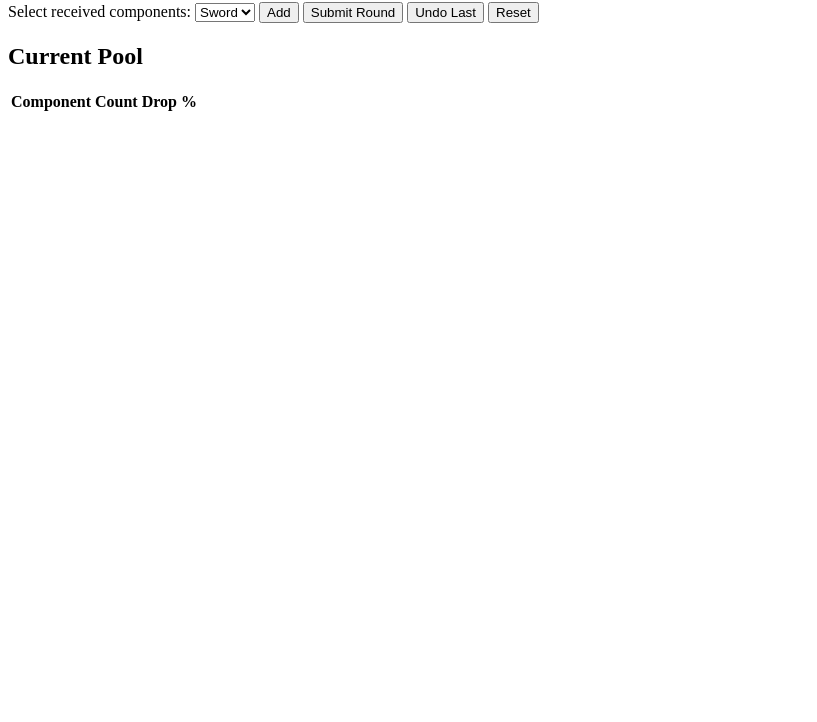
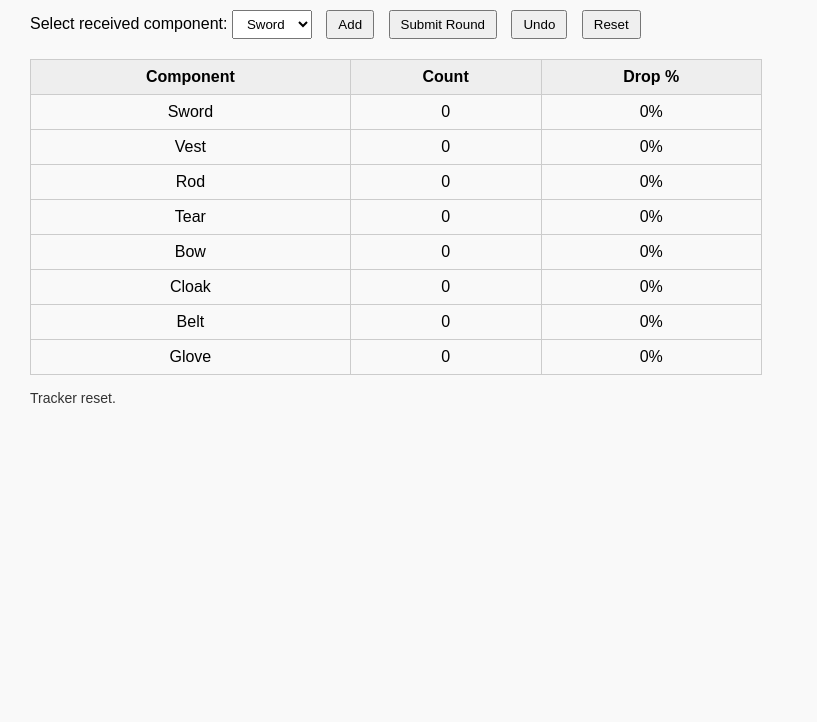
Before and after one commit to mac8787/tft-drop-tracker, a plain HTML site: page index.html in a window 1280 px wide. Shown: the part 78-800 px from the top of the page, without its empty margins (0-817 px from the left). Drawn offline with Linux system fonts and the light colour scheme.

Commit message:
Add files via upload

```diff
--- a/index.html
+++ b/index.html
@@ -4,13 +4,49 @@
 <head>
   <meta charset="UTF-8">
   <title>TFT Component Drop Tracker</title>
-    <link rel="stylesheet" href="style.css">
+  <meta name="viewport" content="width=device-width, initial-scale=1.0">
+  <style>
+    body {
+      font-family: Arial, sans-serif;
+      margin: 30px;
+      background-color: #f9f9f9;
+    }
+    h1 {
+      color: #333;
+    }
+    .controls {
+      margin-bottom: 20px;
+    }
+    select, button {
+      margin-right: 10px;
+      padding: 5px 10px;
+    }
+    table {
+      border-collapse: collapse;
+      width: 60%;
+    }
+    th, td {
+      border: 1px solid #ccc;
+      padding: 8px;
+      text-align: center;
+    }
+    th {
+      background-color: #eee;
+    }
+    .log {
+      margin-top: 15px;
+      font-size: 14px;
+      color: #333;
+    }
+  </style>
 </head>
 <body>
+
 <h1>TFT Component Drop Tracker</h1>
-    <div>
-        <label for="components">Select received components:</label>
-        <select id="componentSelect">
+
+<div class="controls">
+  <label for="component">Select received component:</label>
+  <select id="component">
     <option value="Sword">Sword</option>
     <option value="Vest">Vest</option>
     <option value="Rod">Rod</option>
@@ -20,20 +56,96 @@
     <option value="Belt">Belt</option>
     <option value="Glove">Glove</option>
   </select>
-        <button onclick="addComponent()">Add</button>
-        <button onclick="submitRound()">Submit Round</button>
-        <button onclick="undoLastRound()">Undo Last</button>
-        <button onclick="resetTracker()">Reset</button>
+  <button id="addBtn">Add</button>
+  <button id="submitBtn">Submit Round</button>
+  <button id="undoBtn">Undo</button>
+  <button id="resetBtn">Reset</button>
 </div>
-    <div>
-        <h2>Current Pool</h2>
-        <table id="poolTable">
+
+<table>
   <thead>
-                <tr><th>Component</th><th>Count</th><th>Drop %</th></tr>
+    <tr>
+      <th>Component</th>
+      <th>Count</th>
+      <th>Drop %</th>
+    </tr>
   </thead>
-            <tbody id="poolBody"></tbody>
+  <tbody id="tracker-table-body">
+  </tbody>
 </table>
-    </div>
-    <script src="script.js"></script>
+
+<div class="log" id="log"></div>
+
+<script>
+  const components = ["Sword", "Vest", "Rod", "Tear", "Bow", "Cloak", "Belt", "Glove"];
+  let pool = {};
+  let history = [];
+  let currentRound = [];
+
+  function resetTracker() {
+    pool = {};
+    components.forEach(c => pool[c] = 0);
+    history = [];
+    currentRound = [];
+    updateDisplay();
+    logMessage("Tracker reset.");
+  }
+
+  function addComponent() {
+    const selected = document.getElementById("component").value;
+    currentRound.push(selected);
+    logMessage(selected + " added to current round.");
+  }
+
+  function submitRound() {
+    if (currentRound.length === 0) {
+      logMessage("Please add components before submitting a round.");
+      return;
+    }
+    components.forEach(c => pool[c] = (pool[c] || 0) + 1);
+    currentRound.forEach(c => pool[c] = pool[c] - 1);
+    history.push([...currentRound]);
+    currentRound = [];
+    updateDisplay();
+    logMessage("Round submitted.");
+  }
+
+  function undoLastRound() {
+    if (history.length === 0) {
+      logMessage("Nothing to undo.");
+      return;
+    }
+    let last = history.pop();
+    components.forEach(c => pool[c] = pool[c] - 1);
+    last.forEach(c => pool[c] = pool[c] + 1);
+    updateDisplay();
+    logMessage("Last round undone.");
+  }
+
+  function updateDisplay() {
+    const tableBody = document.getElementById("tracker-table-body");
+    tableBody.innerHTML = "";
+    let total = Object.values(pool).reduce((a, b) => a + b, 0);
+    components.forEach(c => {
+      let count = pool[c] || 0;
+      let percent = total > 0 ? ((count / total) * 100).toFixed(1) + "%" : "0%";
+      let row = `<tr><td>${c}</td><td>${count}</td><td>${percent}</td></tr>`;
+      tableBody.innerHTML += row;
+    });
+  }
+
+  function logMessage(msg) {
+    document.getElementById("log").innerText = msg;
+  }
+
+  document.addEventListener("DOMContentLoaded", function () {
+    document.getElementById("addBtn").addEventListener("click", addComponent);
+    document.getElementById("submitBtn").addEventListener("click", submitRound);
+    document.getElementById("undoBtn").addEventListener("click", undoLastRound);
+    document.getElementById("resetBtn").addEventListener("click", resetTracker);
+    resetTracker();
+  });
+</script>
+
 </body>
 </html>
```
Lines whose indentation alone changed are shown as unchanged.
